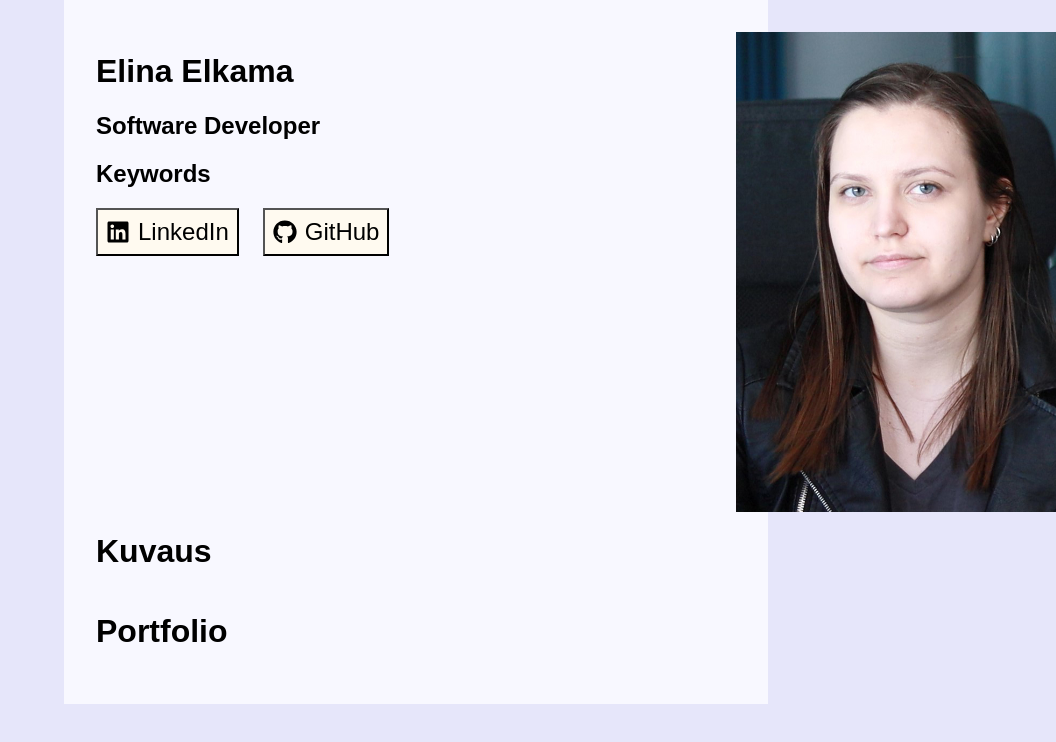
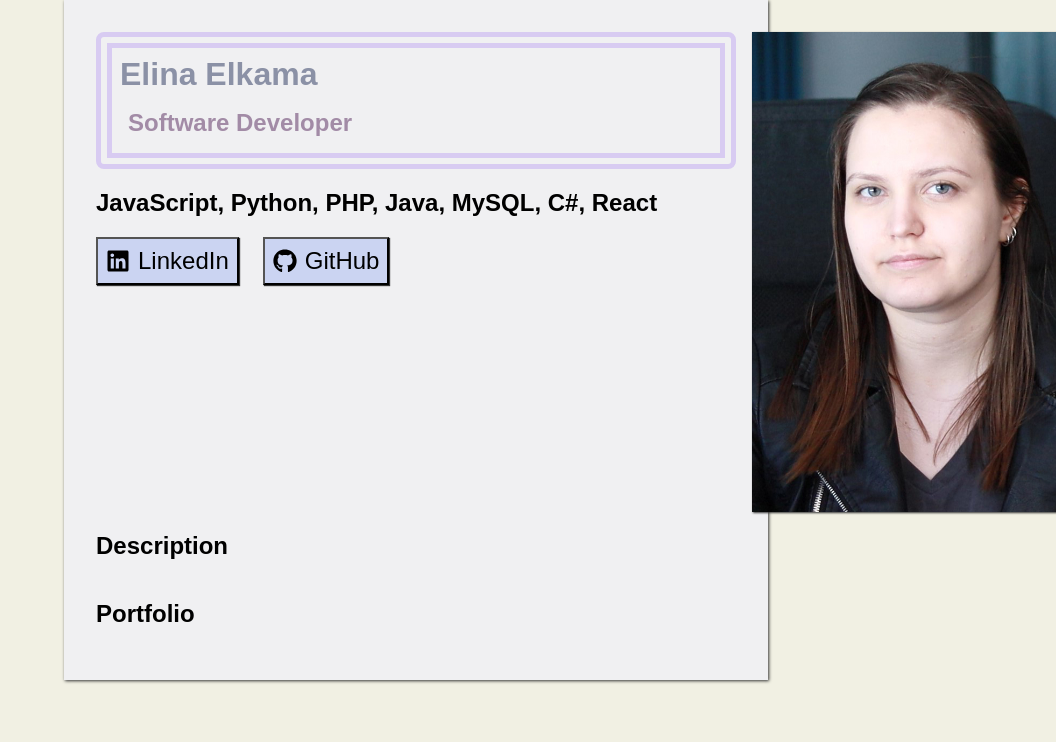
Before and after one commit to elinaelkama/elinaelkama.com, a React (Vite) app: page / in a window 1280 px wide. Shown: the top 742 px of the page, without its empty margins (224-1280 px from the left). Built offline with nearby package versions, Linux system fonts and the light colour scheme.

Commit message:
add: ds shadows, title card

```diff
--- a/index.html
+++ b/index.html
@@ -4,7 +4,7 @@
     <meta charset="UTF-8" />
     <link rel="icon" type="image/svg+xml" href="/vite.svg" />
     <meta name="viewport" content="width=device-width, initial-scale=1.0" />
-    <title>Vite + React + TS</title>
+    <title>Elina Elkama</title>
   </head>
   <body>
     <div id="root"></div>
--- a/src/App.tsx
+++ b/src/App.tsx
@@ -1,7 +1,8 @@
 import styled from 'styled-components'
 import Portrait from './components/Portrait'
-import { backgroundPrimary, backgroundSecondary, lg, typefacePrimary } from './style/DesignSystem'
+import { backgroundPrimary, backgroundSecondary, lg, shadowLg, sm, typefacePrimary } from './style/DesignSystem'
 import Links from './components/Links'
+import Title from './components/Title'
 
 const AppContainer = styled.div`
   background-color: ${backgroundPrimary};
@@ -17,10 +18,12 @@ const Container = styled.div`
   max-width: 50vw;
   padding: ${lg};
   display: grid;
+  box-shadow: ${shadowLg};
 `
 const PersonalDetails = styled.div`
   display: grid;
   grid-template-columns: 40rem min-content;
+  gap: ${sm};
 `
 
 function App() {
@@ -29,18 +32,17 @@ function App() {
       <Container>
         <PersonalDetails>
           <div>
-            <h1>Elina Elkama</h1>
-            <h2>Software Developer</h2>
-            <h2>Keywords</h2>
+            <Title />
+            <h2>JavaScript, Python, PHP, Java, MySQL, C#, React</h2>
             <Links />
           </div>
           <Portrait altText='Portrait of Elina' />
         </PersonalDetails>
         <div>
-          <h1>Kuvaus</h1>
+          <h2>Description</h2>
         </div>
         <div>
-          <h1>Portfolio</h1>
+          <h2>Portfolio</h2>
         </div>
       </Container>
     </AppContainer>
--- a/src/components/LinkButton.tsx
+++ b/src/components/LinkButton.tsx
@@ -1,6 +1,6 @@
 import { ReactNode } from "react"
 import styled from "styled-components"
-import { buttonPrimary, md, xs } from "../style/DesignSystem"
+import { accent, buttonPrimary, md, shadowSm, xs } from "../style/DesignSystem"
 
 
 type Props = {
@@ -21,6 +21,11 @@ const Button = styled.button`
 	gap: ${xs};
 	cursor: pointer;
 	background-color: ${buttonPrimary};
+	&:hover{
+		color: white;
+		background-color: ${accent};
+	}
+	box-shadow: ${shadowSm};
 `
 
 const LinkButton = ({ children, href }: Props) => {
--- a/src/components/Portrait.tsx
+++ b/src/components/Portrait.tsx
@@ -1,5 +1,6 @@
 import styled from 'styled-components'
 import elinaPortrait from '../assets/elina_2b.jpg'
+import { shadowMd, shadowSm } from '../style/DesignSystem'
 
 type Props = {
 	altText?: string
@@ -8,6 +9,7 @@ type Props = {
 const Image = styled.img`
 	max-height: 30rem;
 	max-width: 30rem;
+	box-shadow: ${shadowMd};
 `
 
 const Portrait = ({ altText }: Props) => {
--- /dev/null
+++ b/src/components/Title.tsx
@@ -0,0 +1,32 @@
+import styled from "styled-components"
+import { accent, lg, md, sm, textPrimary, textSecondary, xs } from "../style/DesignSystem"
+
+type Props = {}
+
+const Card = styled.div`
+	border: ${sm} double ${accent};
+	border-radius: ${xs};
+`
+
+const Header = styled.h1`
+	font-size: ${lg};
+	color: ${textPrimary};
+	margin: ${xs};
+`
+
+const Subtitle = styled.h2`
+	font-size: ${md};
+	color: ${textSecondary};
+	margin: ${sm};
+`
+
+const Title = (props: Props) => {
+	return (
+		<Card>
+			<Header>Elina Elkama</Header>
+			<Subtitle>Software Developer</Subtitle>
+		</Card>
+	)
+}
+
+export default Title
--- a/src/style/DesignSystem.ts
+++ b/src/style/DesignSystem.ts
@@ -1,9 +1,16 @@
-export const backgroundPrimary = "lavender"
-export const backgroundSecondary = "ghostwhite"
+export const backgroundPrimary = "#F1F0E3"
+export const backgroundSecondary = "#F0F0F2"
+export const textPrimary = "#8B91A6"
+export const textSecondary = "#A28BA6"
+export const accent = "#D8CBF2"
 export const xs = "0.5rem"
 export const sm = "1rem"
 export const md = "1.5rem"
 export const lg = "2rem"
 export const xl = "2.5rem"
 export const typefacePrimary = "sans-serif"
-export const buttonPrimary = "floralwhite"
+export const buttonPrimary = "#CBD4F2"
+export const buttonSecondary = "#E8E4F2"
+export const shadowSm = "1px 1px 1px #333"
+export const shadowMd = "1px 1px 2px #333"
+export const shadowLg = "1px 1px 3px #333"
```
Also changed, not shown: src/components/Description.tsx (deleted), src/components/Portfolio.tsx (deleted), 3 other files (tests, documents, lock files or other folders).
